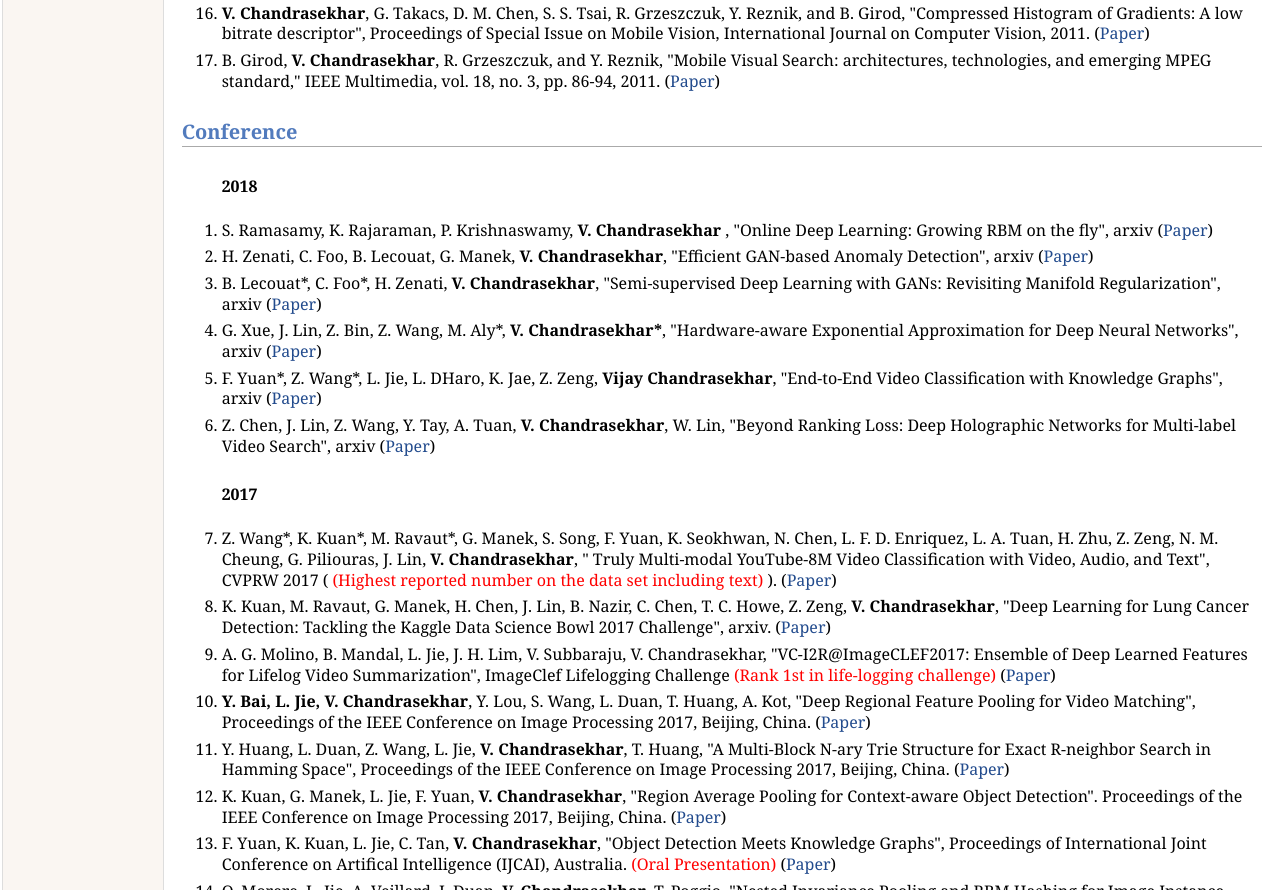
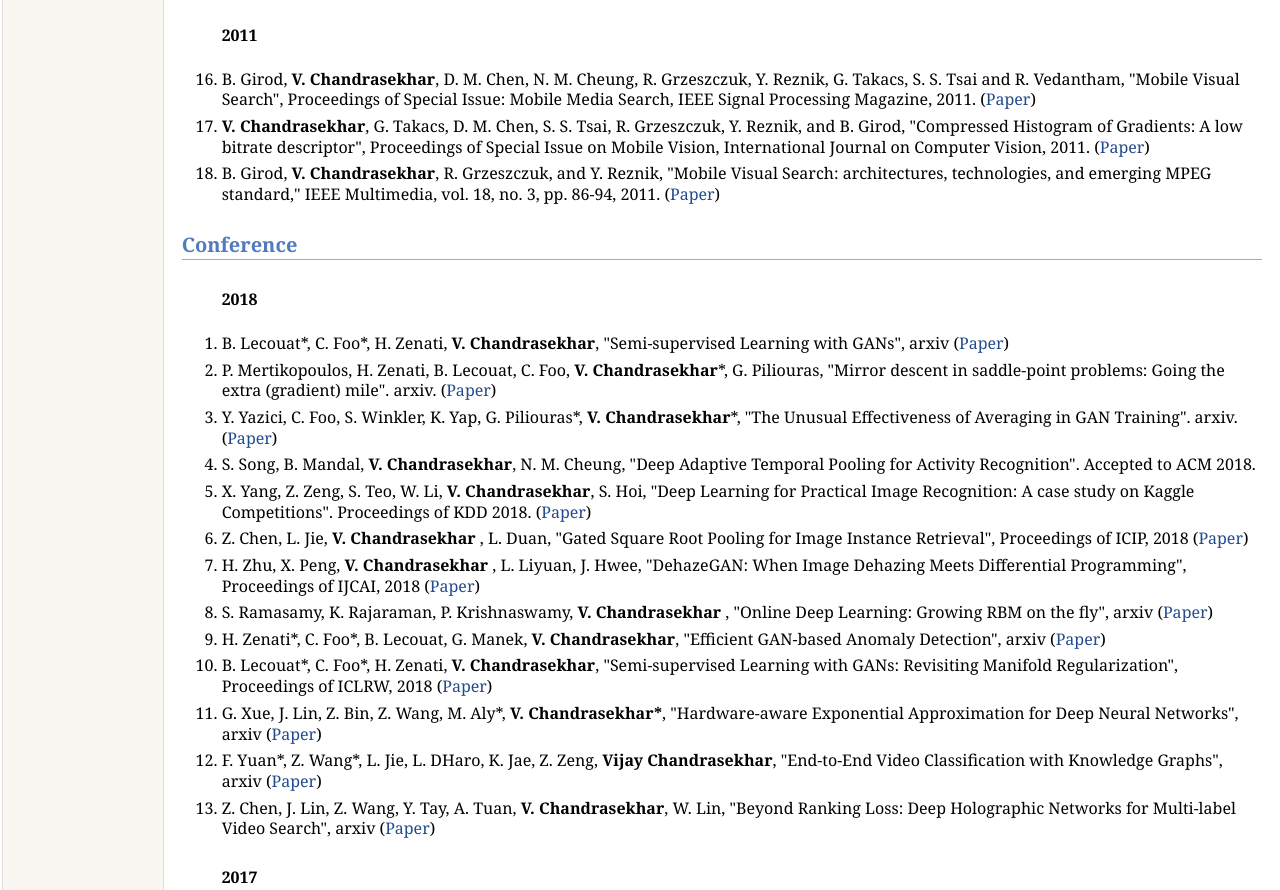
Before and after one commit to vijaychan/vijaychan.github.io, a plain HTML site: page publications.html in a window 1280 px wide. Shown: the part 1910-2800 px from the top of the page. Drawn offline with Linux system fonts and the light colour scheme.

Commit message:
updating in mid july..

```diff
--- a/publications.html
+++ b/publications.html
@@ -25,7 +25,7 @@
 </td>
 <td id="layout-content">
 <div id="toptitle">
-<h1><b>V. Chandrasekhar</b> - Publications</h1>
+<h1><b>V. Chandrasekhar</b> - Publications </h1>
 </div>
 
 <p>
@@ -99,15 +99,27 @@ O. Morere, L. Jie, A. Veillard, L.Duan, <b>V. Chandrasekhar</b>,  T. Poggio, "Ne
 
 <ol>
 
+<br>
+<b>2018</b>
+<br>
+<br>
+
+<li><p>
+J. Baena, K. Hippalgaonkar, J. Duren, S. Jaffer, <b>V. Chandrasekhar</b>, V. Stevanovic, C. Wadia, S. Guha, T. Buonassisi, " Accelerating Materials Development via Automation, Machine Learning, and High-Performance Computing". Joule 2018.
+(<a href="Publications/2018_joule.pdf">Paper</a>)
+</p></li>
+
+
+<li><p>
+Y. Wu, F. Gao, Y. Huang, L. Jie, <b>V. Chandrasekhar</b>, J. Yuan, L. Duan, "Codebook-free Compact Descriptor for Scalable Visual Search". IEEE Transanctions on Multimedia 2018.
+(<a href="Publications/2018_cdvs_global.pdf">Paper</a>)
+</p></li>
+
 
 <br>
 <b>2017</b>
 <br>
 <br>
-
-<li><p>
-Y. Wu, L. Duan. Z. Wang, L. Yang, Y. Huang, J. Lie, <b>V. Chandrasekhar</b>, J. Yuan, W. Gao, "A Compact Binary Descriptor via Dual Selection for Visual Search". Submitted to Transactions on Image Processing (TIP), 2017.
-</p></li>
 
 <li><p>
 <b>G. Manek, L. Jie, V. Chandrasekhar</b>(joint), L. Duan, T. Poggio, "Pruning Convolutional Neural Networks for Image Instance Retrieval". arxiv, 2017.
@@ -234,17 +246,52 @@ B. Girod, <b>V. Chandrasekhar</b>, R. Grzeszczuk, and Y. Reznik, "Mobile Visual
 <br>
 
 <li><p>
+B. Lecouat*, C. Foo*, H. Zenati, <b>V. Chandrasekhar</b>, "Semi-supervised Learning with GANs", arxiv
+(<a href="Publications/2018_gans_ssl.pdf">Paper</a>)
+</p></li>
+
+<li><p>
+P. Mertikopoulos, H. Zenati, B. Lecouat, C. Foo, <b>V. Chandrasekhar</b>*, G. Piliouras, "Mirror descent in saddle-point problems: Going the extra (gradient) mile". arxiv.
+(<a href="Publications/2018_extra_gradient.pdf">Paper</a>)
+</p></li>
+
+<li><p>
+Y. Yazici, C. Foo, S. Winkler, K. Yap, G. Piliouras*, <b>V. Chandrasekhar</b>*, "The Unusual Effectiveness of Averaging in GAN Training". arxiv.
+(<a href="Publications/2018_gan_averaging.pdf">Paper</a>)
+</p></li>
+
+<li><p>
+S. Song, B. Mandal, <b>V. Chandrasekhar</b>, N. M. Cheung, "Deep Adaptive Temporal Pooling for Activity Recognition". Accepted to ACM 2018.
+</p></li>
+
+<li><p>
+X. Yang, Z. Zeng, S. Teo, W. Li, <b>V. Chandrasekhar</b>, S. Hoi, "Deep Learning for Practical Image Recognition: A case study on Kaggle Competitions". Proceedings of KDD 2018.
+(<a href="Publications/2018_kaggle_kdd.pdf">Paper</a>)
+</p></li>
+
+
+<li><p>
+Z. Chen, L. Jie, <b> V. Chandrasekhar </b>, L. Duan, "Gated Square Root Pooling for Image Instance Retrieval", Proceedings of ICIP, 2018
+(<a href="Publications/2018_gated_square_root.pdf">Paper</a>)
+</p></li>
+
+<li><p>
+H. Zhu, X. Peng, <b> V. Chandrasekhar </b>, L. Liyuan, J. Hwee, "DehazeGAN: When Image Dehazing Meets Differential Programming", Proceedings of IJCAI, 2018
+(<a href="Publications/2018_dehaze_gan.pdf">Paper</a>)
+</p></li>
+
+<li><p>
 S. Ramasamy, K. Rajaraman, P. Krishnaswamy, <b> V. Chandrasekhar </b>, "Online Deep Learning: Growing RBM on the fly", arxiv
 (<a href="Publications/2018_online_deep_learning.pdf">Paper</a>)
 </p></li>
 
 <li><p>
-H. Zenati, C. Foo, B. Lecouat, G. Manek, <b> V. Chandrasekhar</b>, "Efficient GAN-based Anomaly Detection", arxiv
+H. Zenati*, C. Foo*, B. Lecouat, G. Manek, <b> V. Chandrasekhar</b>, "Efficient GAN-based Anomaly Detection", arxiv
 (<a href="Publications/2018_gans_anomaly.pdf">Paper</a>)
 </p></li>
 
 <li><p>
-B. Lecouat*, C. Foo*, H. Zenati, <b>V. Chandrasekhar</b>, "Semi-supervised Deep Learning with GANs: Revisiting Manifold Regularization", arxiv
+B. Lecouat*, C. Foo*, H. Zenati, <b>V. Chandrasekhar</b>, "Semi-supervised Learning with GANs: Revisiting Manifold Regularization", Proceedings of ICLRW, 2018
 (<a href="Publications/2018_gans_manifold.pdf">Paper</a>)
 </p></li>
 
```
Also changed, not shown: research.html (+37 -1 lines), 8 other files.
